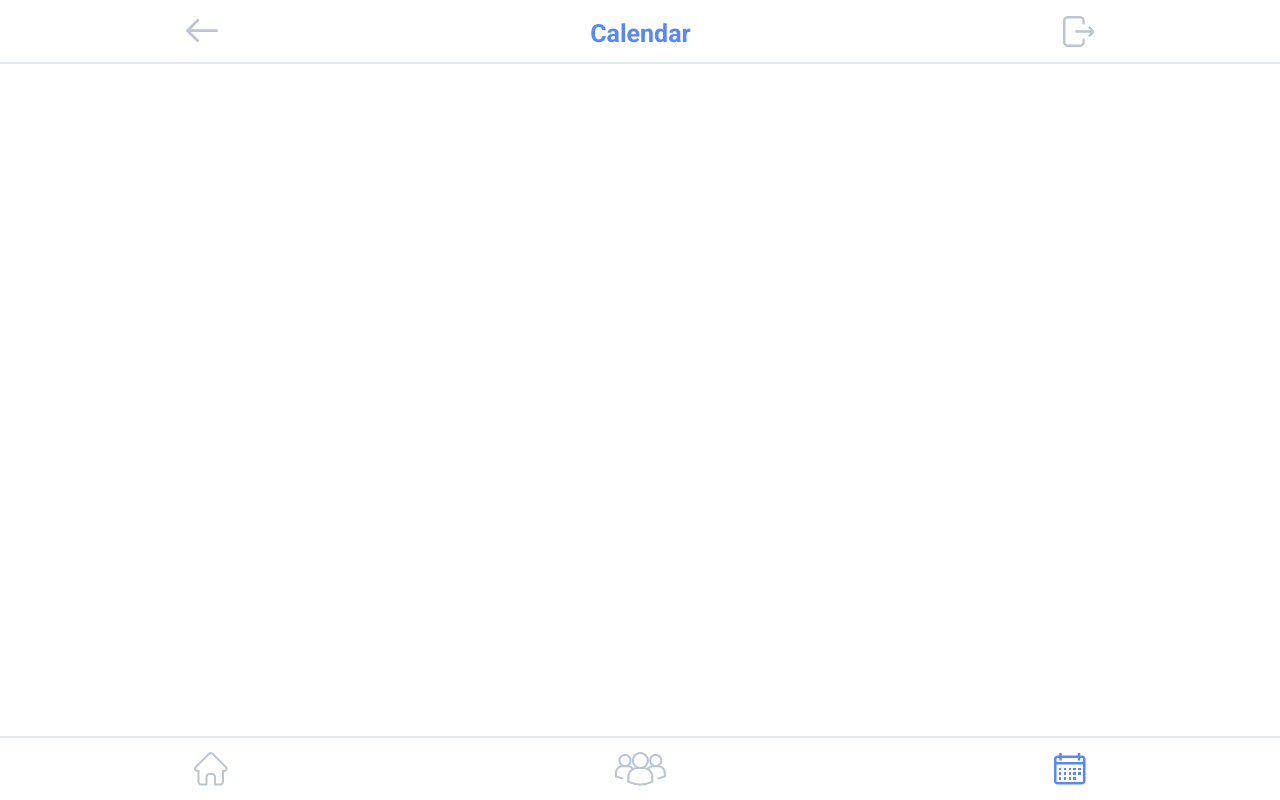
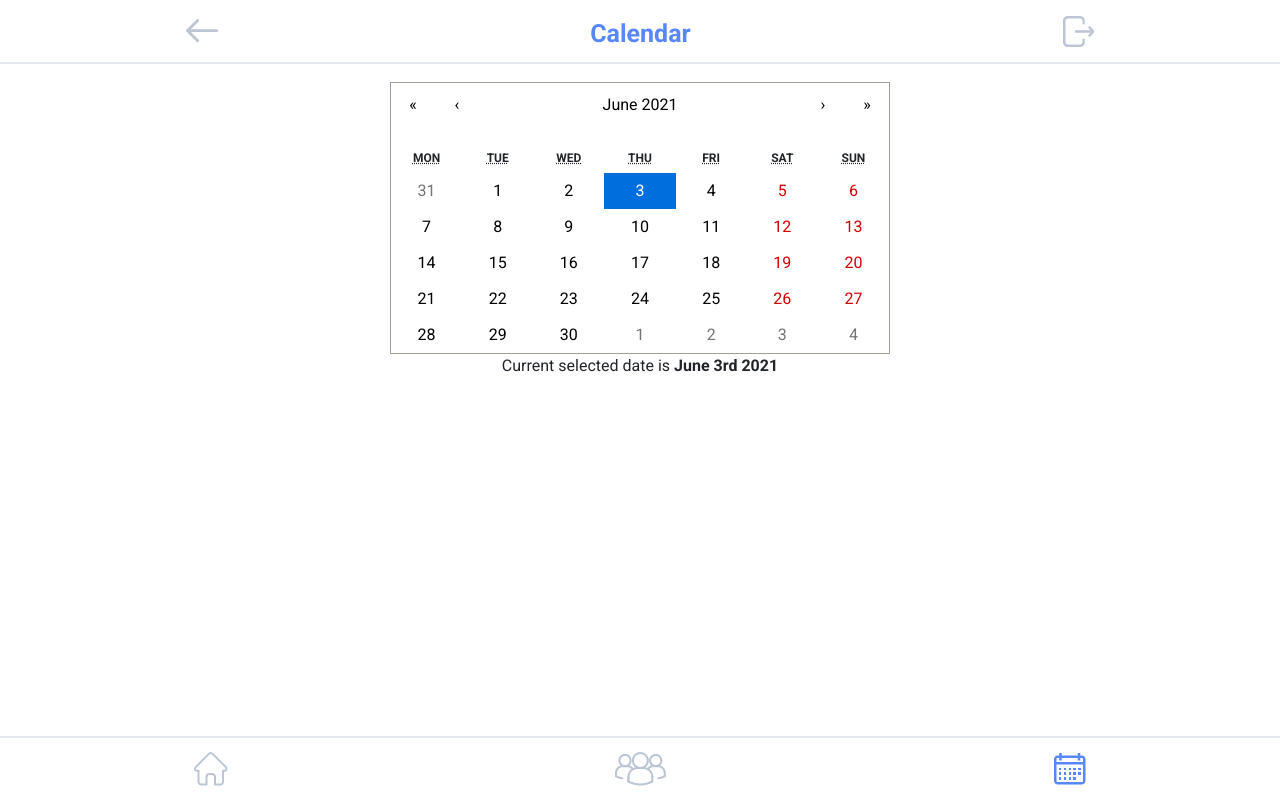
Before and after one commit to ZacharyKathe/Kinetic, a React (Create React App) app: page /dashboard/mycalendar in a window 1280 px wide. Built offline with nearby package versions, Linux system fonts and the light colour scheme; a web font is replaced by a local one.

Commit message:
saving before pull

```diff
--- a/package.json
+++ b/package.json
@@ -23,6 +23,7 @@
     "react": "^17.0.2",
     "react-bootstrap": "^1.6.0",
     "react-bootstrap-range-slider": "^2.0.2",
+    "react-calendar": "^3.4.0",
     "react-confirm": "^0.1.23",
     "react-dom": "^17.0.2",
     "react-reveal": "^1.2.2",
--- /dev/null
+++ b/src/components/CalenderCard/index.js
@@ -0,0 +1,21 @@
+import React, {useState} from 'react';
+import Calender from 'react-calendar';
+import moment from 'moment';
+import 'react-calendar/dist/Calendar.css';
+
+export default function CalenderCard() {
+    const [dateState, setDateState] = useState(new Date())
+    const changeDate = (e) => {
+        setDateState(e)
+    }
+
+    return(
+        <div className='calenderCard'>
+        <Calender className='react-calender'
+        value={dateState}
+        onChange={changeDate}
+        />
+      <p>Current selected date is <b>{moment(dateState).format('MMMM Do YYYY')}</b></p>
+      </div>
+    )
+}
--- a/src/index.css
+++ b/src/index.css
@@ -179,6 +179,15 @@ p {
     padding: .5rem;
     box-shadow: 0 4px 8px 0 rgba(0, 0, 0, 0.2), 0 6px 20px 0 rgba(0, 0, 0, 0.19);
 }
+.calenderCard{
+    padding-top: 5.1rem;
+    display: flex;
+    flex-direction: column;
+    align-items: center;
+}
+.react-calender{
+    width: 500px;
+}
 .goBackBtn:hover{
     background-color: #5574F7;
     border-radius: 3px;
@@ -218,6 +227,9 @@ p {
 .MuiButtonBase-root:hover{
     box-shadow: 5px 10px 8px #888888;
     color: red;
+}
+.custom-class:hover{
+    box-shadow: 5px 10px 8px #888888;
 }
 .createGroupForm{
     display: flex;
--- a/src/pages/Calendar.js
+++ b/src/pages/Calendar.js
@@ -7,6 +7,7 @@ import groupsActive from "../images/groups-active.png";
 import groups from "../images/groups.png";
 import calendar from "../images/calendar.png";
 import calendarActive from "../images/calendar-active.png";
+import CalenderCard from "../components/CalenderCard";
 
 export default function Calendar() {
 
@@ -21,7 +22,9 @@ export default function Calendar() {
     <NavTop header="Calendar" />
 
     <>
+
     </>
+    <CalenderCard/>
     <div className="nav-btm-fixed">
       <NavBottom
         homeBtn={selectedTab === "My Goals" ? homeActive : home}
```
Also changed, not shown: 1 other file (tests, documents, lock files or other folders).
